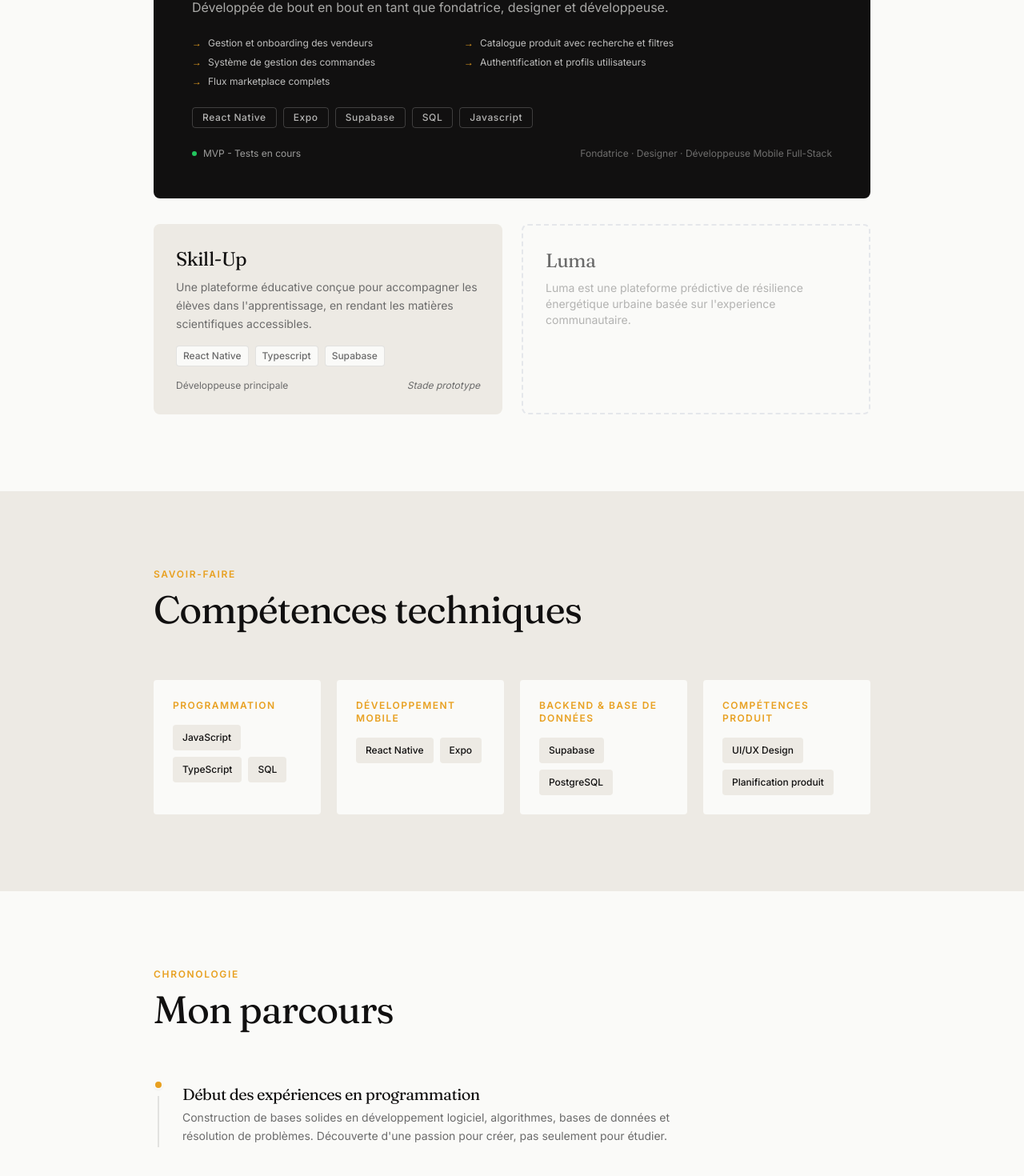
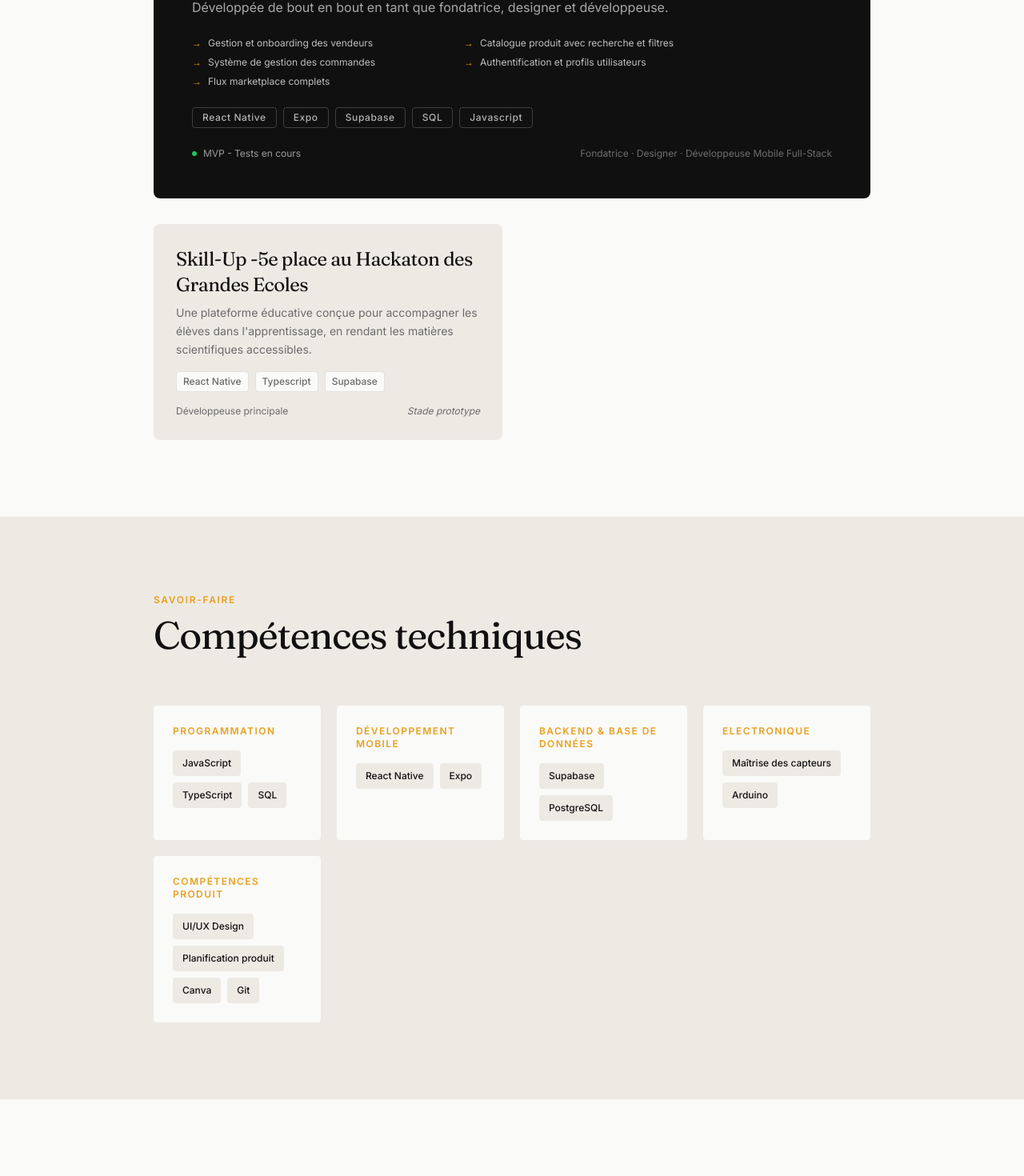
Before and after one commit to Alycia-Ouedraogo/alycia-portfolio, a Next.js app: page / in a window 1280 px wide. Shown: the part 2034-3504 px from the top of the page at 80% size. Built offline with nearby package versions, Linux system fonts and the light colour scheme.

Commit message:
Added some things

```diff
--- a/components/Projects.tsx
+++ b/components/Projects.tsx
@@ -1,7 +1,7 @@
 export default function Projects() {
   const otherProjects = [
     {
-      title: "Skill-Up",
+      title: "Skill-Up -5e place au Hackaton des Grandes Ecoles",
       description:
         "Une plateforme éducative conçue pour accompagner les élèves dans l'apprentissage, en rendant les matières scientifiques accessibles.",
       tech: ["React Native", "Typescript", "Supabase"],
@@ -101,14 +101,14 @@ export default function Projects() {
           ))}
 
           {/* Coming Soon */}
-          <div className="bg-transparent border-2 border-dashed border-black/12 rounded-lg p-7">
+          {/*<div className="bg-transparent border-2 border-dashed border-black/12 rounded-lg p-7">
             <h3 className="font-serif text-2xl font-normal tracking-tighter text-mid mb-2">
                Luma
             </h3>
             <p className="text-sm text-black/30">
               Luma est une plateforme prédictive de résilience énergétique urbaine basée sur l'experience communautaire.
             </p>
-          </div>
+          </div>*/}
 
           {/*<div className="bg-transparent border-2 border-dashed border-black/12 rounded-lg p-7">
             <h3 className="font-serif text-2xl font-normal tracking-tighter text-mid mb-2">
--- a/components/Skills.tsx
+++ b/components/Skills.tsx
@@ -13,8 +13,12 @@ export default function Skills() {
       skills: ["Supabase", "PostgreSQL"],
     },
     {
+      label: "Electronique",
+      skills: ["Maîtrise des capteurs", "Arduino"],
+    },
+    {
       label: "Compétences Produit",
-      skills: ["UI/UX Design", "Planification produit"],
+      skills: ["UI/UX Design", "Planification produit", "Canva", "Git"],
     },
   ];
 
```
